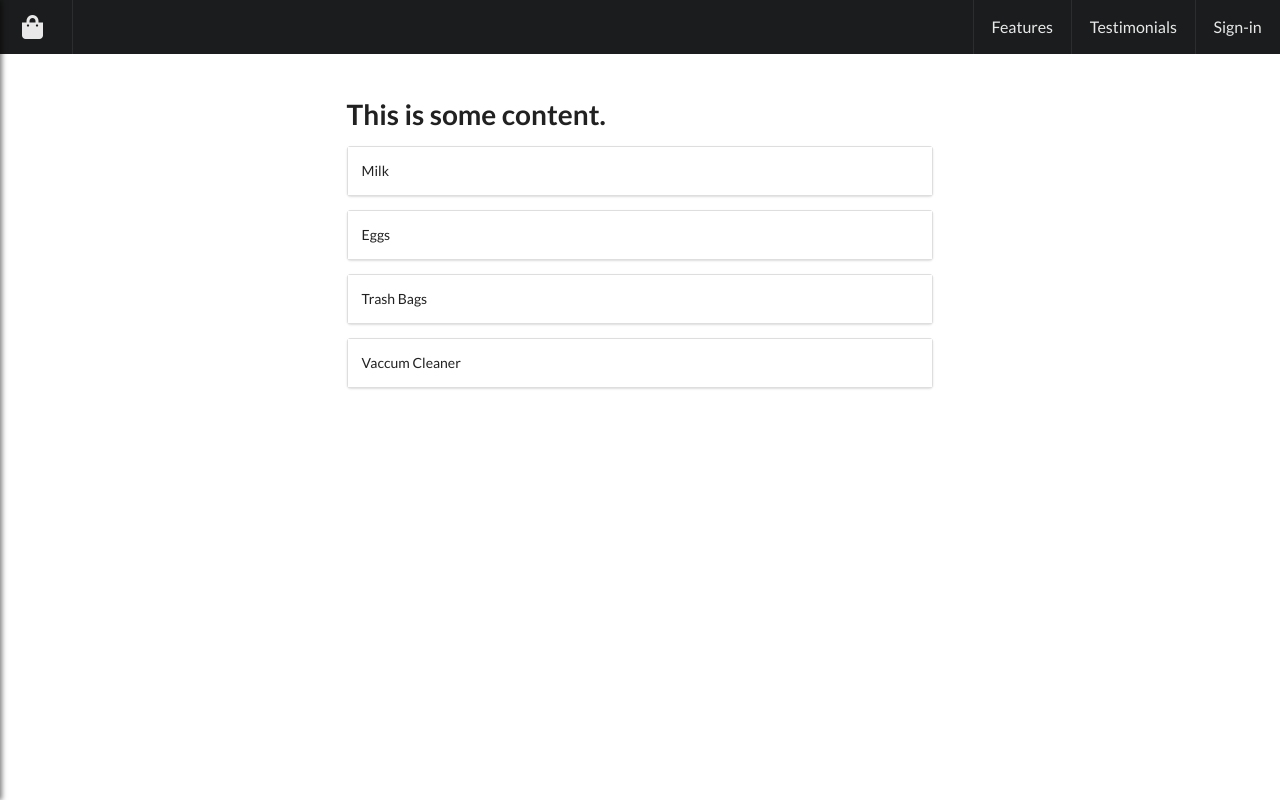
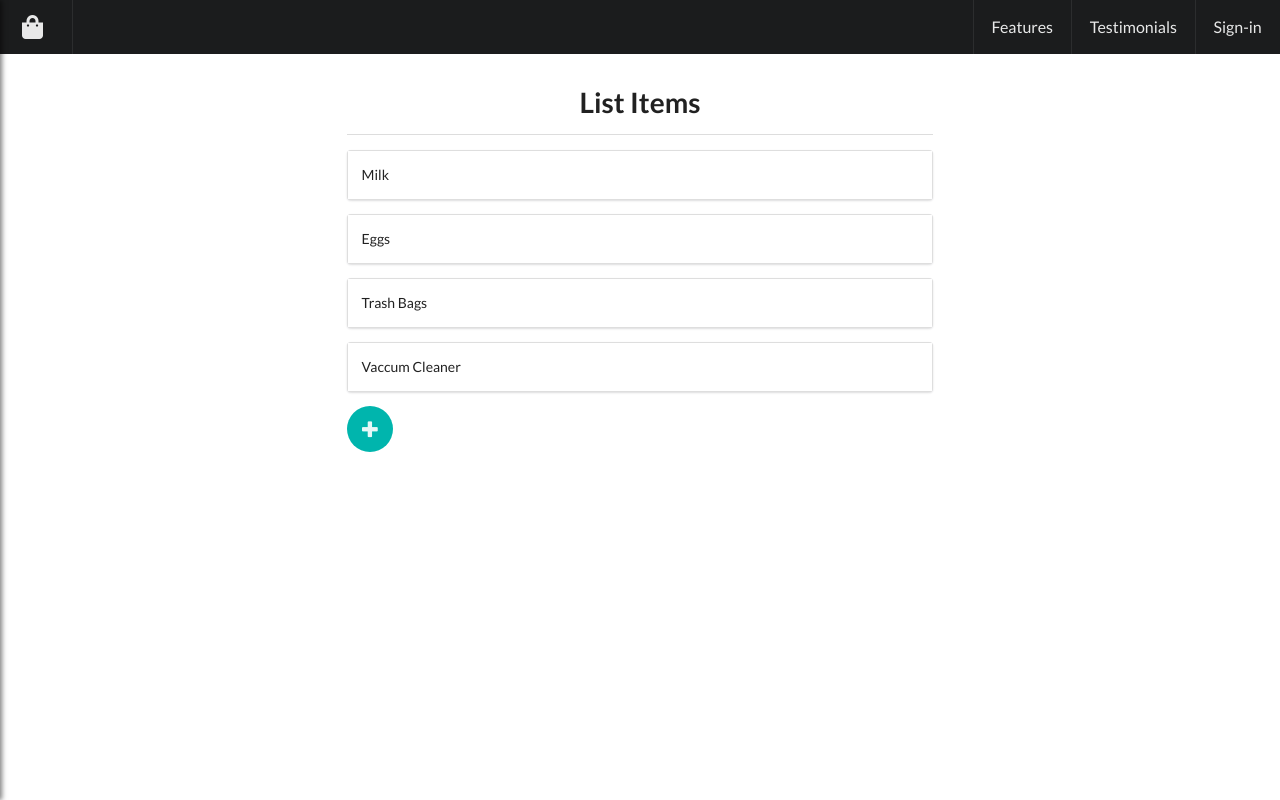
Before and after one commit to ashishdev007/shopping-list, a React (Create React App) app in the folder client/: page / in a window 1280 px wide. Built offline with nearby package versions, Linux system fonts and the light colour scheme.

Commit message:
Add item modal display complete

```diff
--- a/client/public/index.html
+++ b/client/public/index.html
@@ -33,6 +33,8 @@
     <body>
         <noscript>You need to enable JavaScript to run this app.</noscript>
         <div id="root"></div>
+        <div id="addItem"></div>
+
         <!--
       This HTML file is a template.
       If you open it directly in the browser, you will see an empty page.
--- a/client/src/components/App.css
+++ b/client/src/components/App.css
@@ -1,3 +1,12 @@
 #main.ui.container {
-    padding-top: 68px;
+    padding-top: 11vh;
 }
+
+.ui.divider {
+    width: 70%;
+    margin: 0 auto;
+}
+
+#addButton {
+    margin-left: 15%;
+}
--- a/client/src/components/App.js
+++ b/client/src/components/App.js
@@ -4,10 +4,11 @@ import Navbar from "./navbar/navbar.jsx";
 import Sidebar from "./sideDrawer/sideDrawer.jsx";
 import BackDrop from "./Backdrop/Backdrop.jsx";
 import ShopItems from "./ShopItems/ShopItems.jsx";
+import AddItem from "../modals/AddItem.jsx";
 import "./App.css";
 
 class App extends Component {
-    state = { sideDrawerOpen: false };
+    state = { sideDrawerOpen: false, addItem: false };
 
     toggleSideDraw = () => {
         this.setState(prevState => {
@@ -31,6 +32,16 @@ class App extends Component {
         return null;
     };
 
+    showAddForm = () => {
+        return this.state.addItem ? (
+            <AddItem onDismiss={this.onDismiss} />
+        ) : null;
+    };
+
+    onDismiss = () => {
+        this.setState({ addItem: false });
+    };
+
     render() {
         return (
             <main>
@@ -41,11 +52,30 @@ class App extends Component {
                 <Sidebar show={this.state.sideDrawerOpen} />
 
                 {this.getBackDrop()}
+
                 <div id="main" className="ui container">
                     <div className="ui grid">
                         <div className="two wide column"></div>
                         <div className="twelve wide column">
+                            {/* Header and Divider */}
+                            <h1 className="ui center aligned header">
+                                List Items
+                            </h1>
+                            <div class="ui center aligned divider"></div>
+
                             <ShopItems />
+
+                            {/* Add Button */}
+                            <button
+                                id="addButton"
+                                class="big circular teal ui icon button"
+                                onClick={() => this.setState({ addItem: true })}
+                            >
+                                <i class="icon plus"></i>
+                            </button>
+
+                            {/* Show Modal? */}
+                            {this.showAddForm()}
                         </div>
                     </div>
                 </div>
--- /dev/null
+++ b/client/src/components/ShopItems/AddItemForm.jsx
@@ -0,0 +1,87 @@
+import React, { Component } from "react";
+import "./AddItemForm.css";
+
+class AddItemForm extends Component {
+    state = {
+        item: null,
+        error: false
+    };
+
+    onSubmit = event => {
+        event.preventDefault();
+        if (!this.state.item) {
+            this.setState({ error: true });
+        } else {
+            console.log("Success");
+        }
+    };
+
+    handleInputChange = event => {
+        const target = event.target;
+        const value =
+            target.type === "checkbox" ? target.checked : target.value;
+
+        if (value === "") {
+            this.setState({ error: true });
+        } else {
+            this.setState({ item: value, error: false });
+        }
+    };
+
+    errorClass = () => {
+        if (this.state.error) {
+            return "field error";
+        }
+
+        return "field";
+    };
+
+    buttonClass = () => {
+        if (this.state.error) {
+            return "ui large teal right labeled icon button disabled";
+        }
+        return "ui large teal right labeled icon button";
+    };
+
+    showWarning = () => {
+        if (this.state.error) {
+            return (
+                <div className="ui up pointing red basic label">
+                    Please enter an item!
+                </div>
+            );
+        }
+    };
+    render() {
+        return (
+            <div
+                className="ui tiny test visible modal transition active"
+                onClick={event => event.stopPropagation()}
+            >
+                <div className="header">Please Enter an Item</div>
+                <div className="content">
+                    <form
+                        className="ui big form"
+                        onSubmit={this.onSubmit}
+                        style={{ textAlign: "right" }}
+                    >
+                        <div className={this.errorClass()}>
+                            <input
+                                type="text"
+                                name="item"
+                                onChange={this.handleInputChange}
+                            />
+                            {this.showWarning()}
+                        </div>
+                        <button className={this.buttonClass()} type="submit">
+                            Submit
+                            <i className="checkmark icon"></i>
+                        </button>
+                    </form>
+                </div>
+            </div>
+        );
+    }
+}
+
+export default AddItemForm;
--- a/client/src/components/ShopItems/ShopItems.css
+++ b/client/src/components/ShopItems/ShopItems.css
@@ -1,9 +1,8 @@
 .itemsContainer {
-    height: 100%;
+    height: auto;
     width: 100%;
     display: flex;
     justify-content: center;
-    padding-top: 4vh;
 }
 .content {
     width: 70%;
@@ -20,7 +19,7 @@
     height: 100%;
     display: flex;
     position: absolute;
-    z-index: 100;
+    z-index: 25;
 }
 
 .trash.icon {
@@ -31,7 +30,7 @@
 
 .itemName {
     position: absolute !important;
-    z-index: 200;
+    z-index: 50;
     background-color: white;
     max-height: 100%;
 }
--- a/client/src/components/ShopItems/ShopItems.jsx
+++ b/client/src/components/ShopItems/ShopItems.jsx
@@ -41,10 +41,7 @@ class ShopItems extends Component {
     render() {
         return (
             <div className="itemsContainer">
-                <div className="content">
-                    <h1 className="ui header">This is some content.</h1>
-                    {this.renderItems()}
-                </div>
+                <div className="content">{this.renderItems()}</div>
             </div>
         );
     }
@@ -55,19 +52,3 @@ const mapStateToProps = state => {
 };
 
 export default connect(mapStateToProps, { deleteItem })(ShopItems);
-
-// <div className="SingleItemContainer">
-//             {/* <div className="trashIconContainer">
-//                 <i className="trash icon"></i>
-//             </div> */}
-//             <div className="ui segment">
-//                 <i className="trash icon"></i>
-//             </div>
-//             <div
-//                 key={item._id}
-//                 className="ui segment item"
-//                 onClick={() => this.props.deleteItem(item._id)}
-//             >
-//                 {item.name}
-//             </div>
-//         </div>
--- /dev/null
+++ b/client/src/modals/AddItem.jsx
@@ -0,0 +1,17 @@
+import React from "react";
+import ReactDOM from "react-dom";
+import AddItemForm from "../components/ShopItems/AddItemForm.jsx";
+
+const Modal = props => {
+    return ReactDOM.createPortal(
+        <div
+            className="ui dimmer modals visible active"
+            onClick={props.onDismiss}
+        >
+            <AddItemForm />
+        </div>,
+        document.querySelector("#addItem")
+    );
+};
+
+export default Modal;
```
Also changed, not shown: client/src/components/ShopItems/AddItemForm.css (added).
